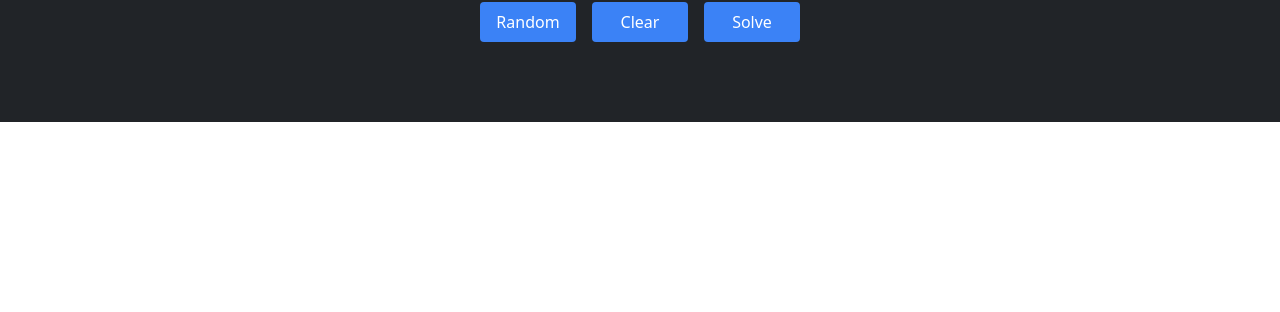
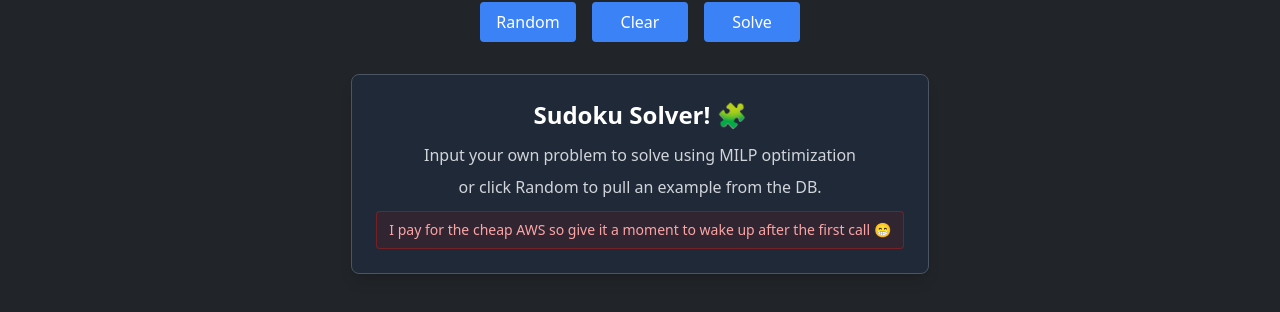
Before and after one commit to timviney/Portfolio, a React (Create React App) app: page /sudoku in a window 1280 px wide. Shown: the part 634-946 px from the top of the page. Before the commit the page ends 800 px from the top, so only its background shows below. Built offline with nearby package versions, Linux system fonts and the light colour scheme; no server answers.

Commit message:
tidy descriptions

```diff
--- a/src/components/banner/LeftBanner.js
+++ b/src/components/banner/LeftBanner.js
@@ -28,7 +28,7 @@ const LeftBanner = () => {
           />
         </h2>
         <p className="text-base font-bodyFont leading-6 tracking-wide">
-        Over 4 years' experience in building and maintaining models and applications.
+        Over 5 years' experience in building and maintaining models and applications.
         </p>
       </div>
       <div className="flex flex-col xl:flex-row gap-6 lgl:gap-0 justify-between">
--- a/src/components/cv/Experience.js
+++ b/src/components/cv/Experience.js
@@ -19,7 +19,7 @@ const Experience = () => {
             title="Software Developer"
             subTitle="Axi (2024 - )"
             result="London"
-            des="Software Developer in the payments team."
+            des="Software Developer in the Order Management System team."
           />
           <CvCard
             title="Software Developer / Analytical Consultant"
--- a/src/components/sudoku/sudoku.js
+++ b/src/components/sudoku/sudoku.js
@@ -194,6 +194,23 @@ const SudokuSolver = () => {
           {solveIsLoading ? (loadingSpinner) : ('Solve')}
         </button>
       </div>
+      <div
+        id="title"
+        className="mt-8 p-6 bg-gray-800 border border-gray-600 rounded-lg text-center max-w-2xl mx-auto shadow-lg"
+      >
+        <h2 className="text-2xl font-bold text-white mb-3">
+          Sudoku Solver! 🧩
+        </h2>
+        <p className="text-gray-300 mb-2">
+          Input your own problem to solve using MILP optimization
+        </p>
+        <p className="text-gray-300 mb-3">
+          or click Random to pull an example from the DB.
+        </p>
+        <p className="text-sm text-red-300 bg-red-900/20 px-3 py-2 rounded border border-red-700/50 inline-block">
+          I pay for the cheap AWS so give it a moment to wake up after the first call 😁
+        </p>
+      </div>
     </section>
   );
 };
--- a/src/components/tanks/tanks-game.js
+++ b/src/components/tanks/tanks-game.js
@@ -136,11 +136,17 @@ const TanksGame = () => {
     };
 
     return (
-        <section className="w-full py-20 flex flex-col items-center">
+        <section className="w-full min-h-screen py-20 flex flex-col items-center justify-center">
             <h1 className="text-3xl font-bold mb-8">Tanks Game</h1>
             {errorBox}
 
-            <div id="unity-container" className="unity-desktop relative">
+            {isLoading && (
+                    <div className="mt-4 flex items-center">
+                        {loadingSpinner}
+                        <span className="ml-2">Loading game...</span>
+                    </div>
+                )}
+            <div id="unity-container" className="unity-desktop relative flex flex-col items-center">
                 <canvas id="unity-canvas" width="960" height="540" aspect-ratio="16/9" tabIndex="-1"></canvas>
                 {isLoading && (
                     <div id="unity-loading-bar" className="block">
@@ -151,16 +157,6 @@ const TanksGame = () => {
                     </div>
                 )}
                 <div id="unity-warning"></div>
-                <div id="unity-footer" className={`${isLoading ? 'hidden' : ''}`}>
-                    <div id="unity-logo-title-footer"></div>
-                    <div id="unity-fullscreen-button" className="cursor-pointer"></div>
-                    <div id="unity-build-title">
-                        Tanks game made with Unity and C#.<br />
-                        8 levels of increasing difficulty with enemy AI growing more sophisticated.<br />
-                        Game progress is saved locally in browser.
-                    </div>
-                </div>
-            </div>
 
                 <div className="flex space-x-4 mt-8">
                     <button
@@ -171,13 +167,28 @@ const TanksGame = () => {
                         Fullscreen
                     </button>
                 </div>
-
-            {isLoading && (
-                <div className="mt-4 flex items-center">
-                    {loadingSpinner}
-                    <span className="ml-2">Loading game...</span>
+                <div id="unity-footer" className={`${isLoading ? 'hidden' : ''}`}>
+                    <div id="unity-logo-title-footer"></div>
+                    <div id="unity-fullscreen-button" className="cursor-pointer"></div>
+                    <div
+                        id="unity-build-title"
+                        className="mt-8 p-6 bg-gray-800 border border-gray-600 rounded-lg text-center max-w-2xl mx-auto shadow-lg"
+                    >
+                        <h2 className="text-2xl font-bold text-white mb-3">
+                            🔫 Tanks Game 🎮
+                        </h2>
+                        <p className="text-gray-300 mb-2">
+                            Tanks game made with Unity and C#.
+                        </p>
+                        <p className="text-gray-300 mb-3">
+                            8 levels of increasing difficulty with enemy AI growing more sophisticated.
+                        </p>
+                        <p className="text-gray-300 mb-2">
+                            Game progress is saved locally in browser.
+                        </p>
                     </div>
-            )}
+                </div>
+            </div>
         </section>
     );
 };
```
Lines whose indentation alone changed are shown as unchanged.
